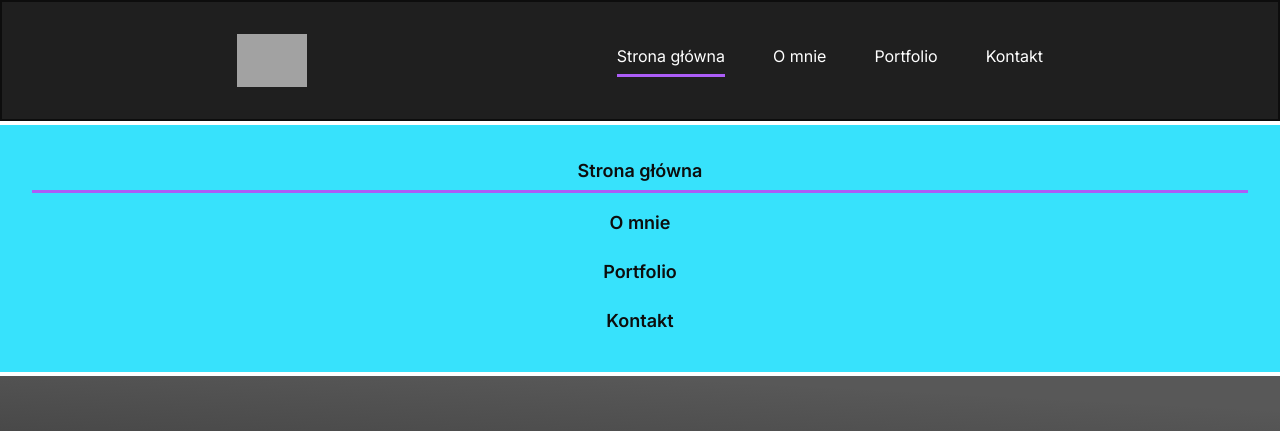
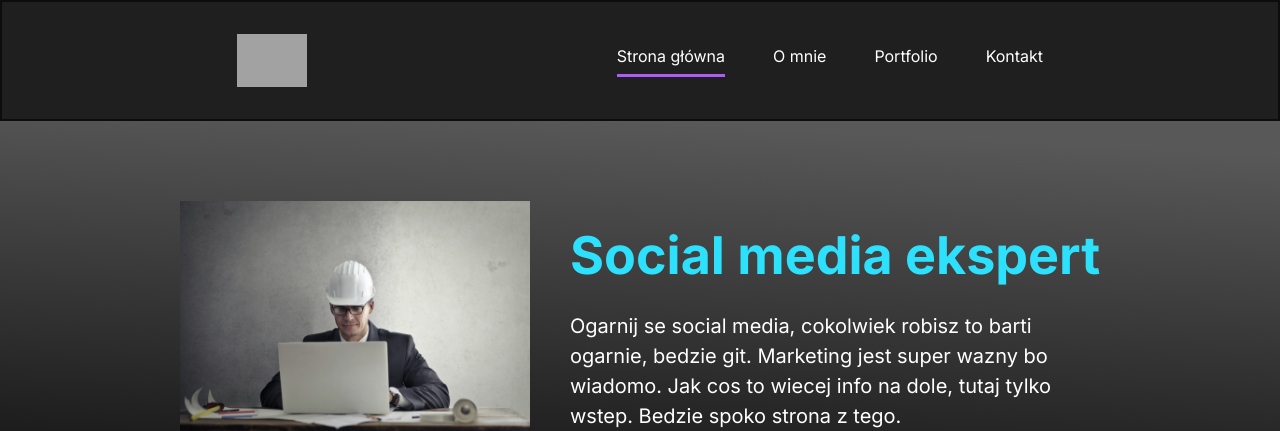
Before and after one commit to MateuszKuruc/marketing-portfolio, a Next.js app in the folder marketing-portfolio/: page / in a window 1280 px wide. Shown: the top 431 px of the page. Built offline with nearby package versions, Linux system fonts and the light colour scheme; grey boxes are pictures that could not be loaded.

Commit message:
add checks for screen size to cancel drop down menu when the screen was resized from mobile to desktop

```diff
--- a/marketing-portfolio/src/components/NavBar.tsx
+++ b/marketing-portfolio/src/components/NavBar.tsx
@@ -8,7 +8,7 @@ import { AiOutlineMenu, AiOutlineClose } from "react-icons/ai";
 import { Link as ScrollLink } from "react-scroll";
 
 const NavBar = () => {
-  const [showMobileMenu, setShowMobileMenu] = useState(true);
+  const [showMobileMenu, setShowMobileMenu] = useState(false);
   const [activeLink, setActiveLink] = useState(() => {
     return localStorage.getItem("activeLink") || "home";
   });
@@ -44,12 +44,20 @@ const NavBar = () => {
         localStorage.setItem("activeLink", activeSection);
       }
     };
+
+    const handleResize = () => {
+      if (window.innerWidth > 768 && showMobileMenu) {
+        setShowMobileMenu(false);
+      }
+    };
     window.addEventListener("scroll", handleScroll);
+    window.addEventListener("resize", handleResize);
 
     return () => {
       window.removeEventListener("scroll", handleScroll);
+      window.removeEventListener("resize", handleResize);
     };
-  }, []);
+  }, [showMobileMenu]);
 
   useEffect(() => {
     if (autoScrolling.current) {
@@ -102,8 +110,8 @@ const NavBar = () => {
         )}
       </nav>
       {showMobileMenu && (
-        <div className="bg-blue-50 p-8 flex flex-col max-container border-b-4 border-t-4 border-white">
-          <ul className="h-full flex flex-col gap-4">
+        <div className="bg-blue-50 p-8 max-container border-b-4 border-t-4 border-white">
+          <ul className="flex flex-col gap-4">
             {NAV_LINKS.map((link) => (
               <li key={link.key}>
                 <ScrollLink
@@ -112,7 +120,7 @@ const NavBar = () => {
                   smooth={true}
                   offset={-320}
                   duration={700}
-                  className={`medium-18 text-black flexCenter cursor-pointer pb-1.5 hover:font-bold ${
+                  className={`medium-18 text-black flexCenter pb-1.5 hover:font-bold ${
                     activeLink === link.key
                       ? "border-b-3 border-purple-500"
                       : ""
@@ -130,8 +138,6 @@ const NavBar = () => {
           </ul>
         </div>
       )}
-
-
     </section>
   );
 };
```
